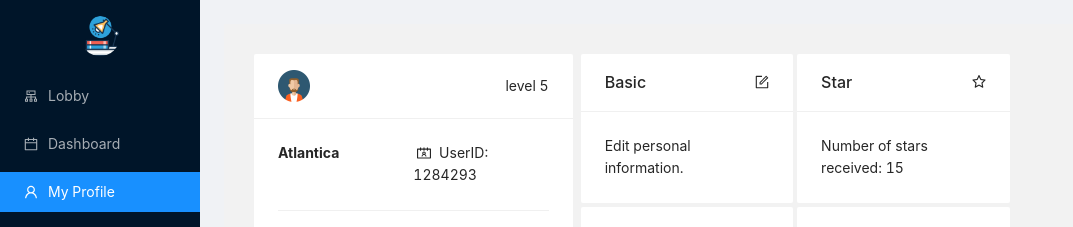
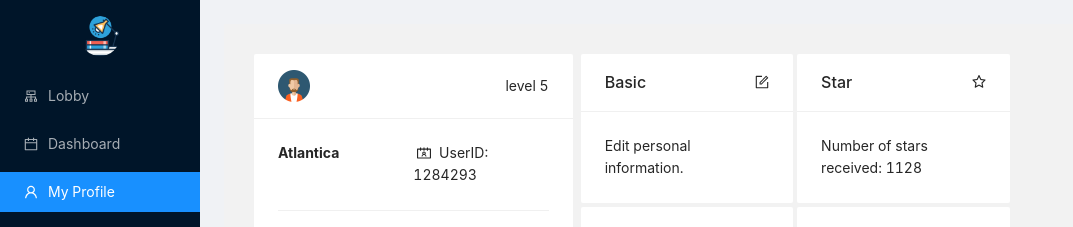
Before and after one commit to gycc7253/nusmu, a Next.js app: page /profile in a window 1280 px wide. Shown: the top 227 px of the page, without its empty margins (0-1073 px from the left). Built offline with nearby package versions, Linux system fonts and the light colour scheme.

Commit message:
minor fix

```diff
--- a/pages/profile.js
+++ b/pages/profile.js
@@ -81,7 +81,7 @@ export default function Profile() {
                     <Col span={8}>
                         <Card title="Star" bordered={false} extra={<Popover content="Edit"><StarOutlined style={{ cursor: 'pointer'}} /></Popover>}>
                             <span>
-                                Number of stars received: 15
+                                Number of stars received: 1128
                             </span>
                         </Card>
                     </Col>
```
